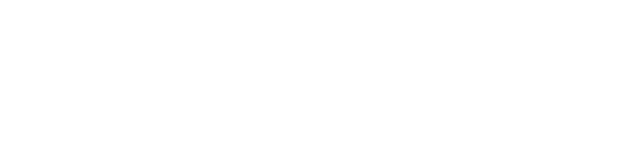
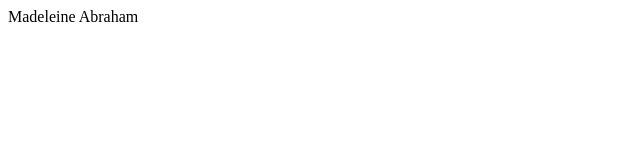
Before and after one commit to MadeleineA42/madeleine-portfolio, a plain HTML site: page index.html in a window 1280 px wide. Shown: the whole page, without its empty margins (0-640 px from the left). Drawn offline with Linux system fonts and the light colour scheme.

Commit message:
changed title and added header

```diff
--- a/index.html
+++ b/index.html
@@ -3,9 +3,11 @@
 <head>
     <meta charset="UTF-8">
     <meta name="viewport" content="width=device-width, initial-scale=1.0">
-    <title>Document</title>
+    <title>Madeleine's Portfolio</title>
 </head>
 <body>
+    <header>Madeleine Abraham
 
+    </header>
 </body>
 </html>
```
